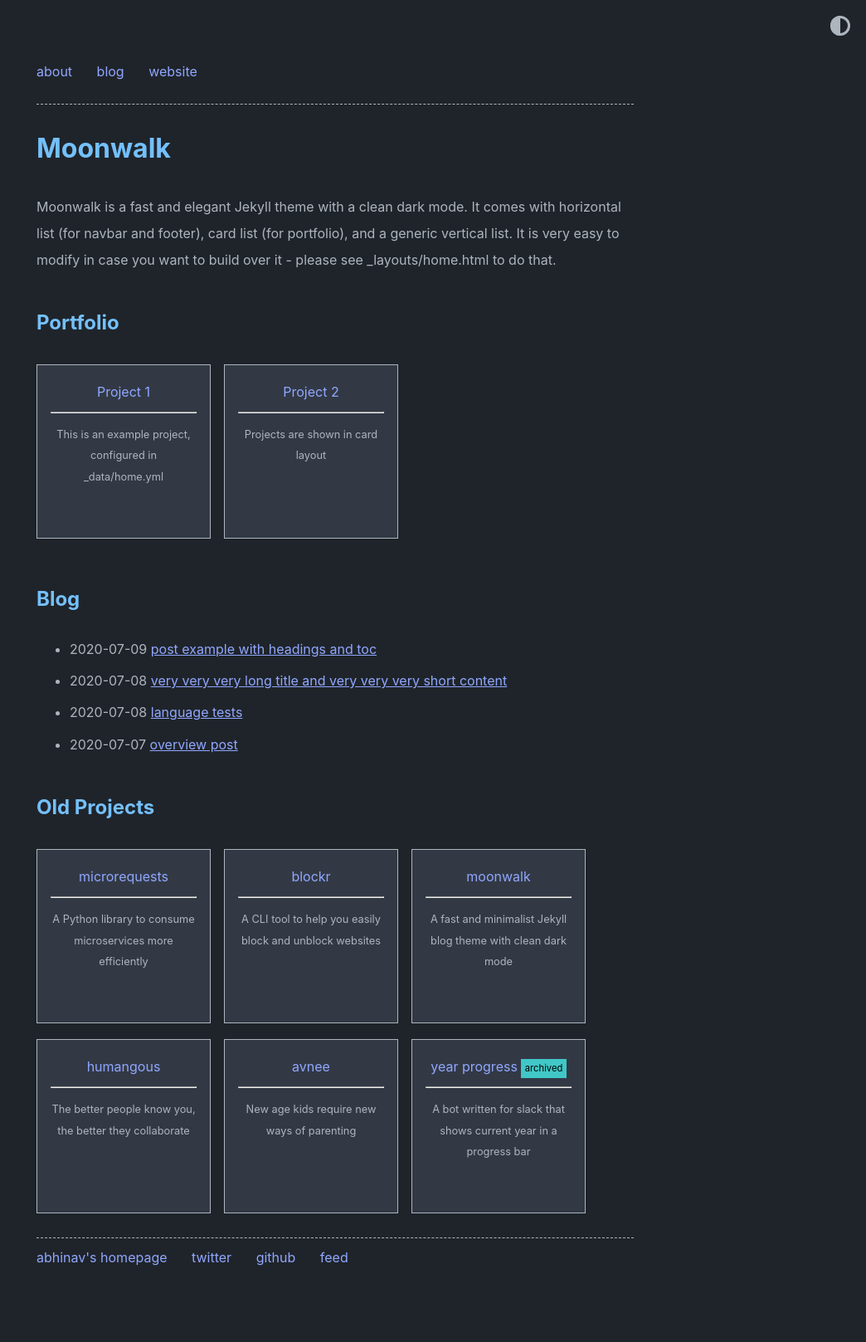
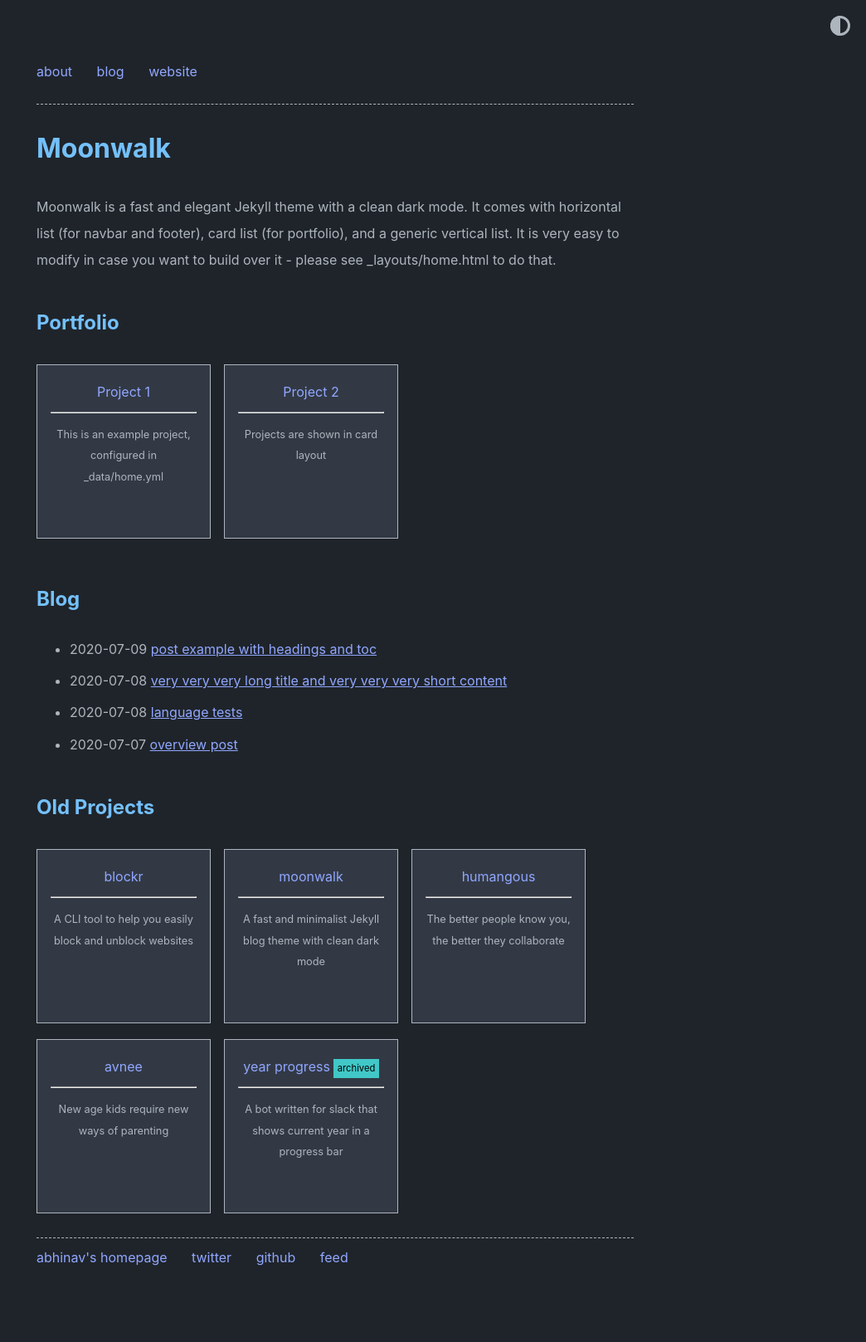
Before and after one commit to stackbit-projects/d678h-731be, a Jekyll site: the page built from index.md, in a window 1280 px wide. Shown: the whole page at 83% size, without its empty margins (236-1280 px from the left). Built offline with Jekyll 4.4.1, drawn with Linux system fonts in a browser that asks for light colours; comment, search, counter and statistics services are not loaded.

Commit message:
home.yml: Multiple updates: * updated old_project_entries * updated title in old_project_entries * updated url in old_project_entries * updated desc in old_project_entries

```diff
--- a/_data/home.yml
+++ b/_data/home.yml
@@ -13,9 +13,6 @@ project_entries:
     url: overview-post
     desc: Projects are shown in card layout
 old_project_entries:
-  - title: microrequests
-    url: 'http://www.abhinav.co/microrequests'
-    desc: A Python library to consume microservices more efficiently
   - title: blockr
     url: 'http://www.abhinav.co/blockr'
     desc: A CLI tool to help you easily block and unblock websites
```
